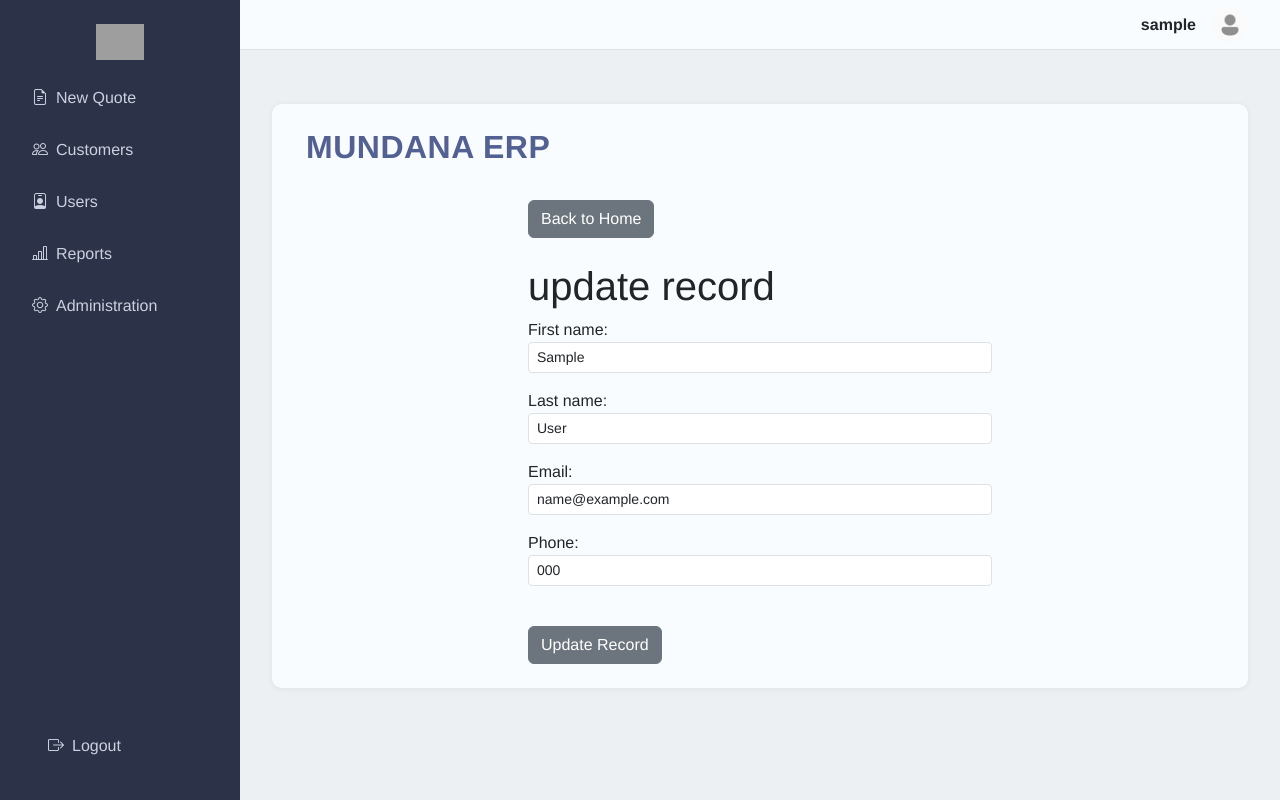
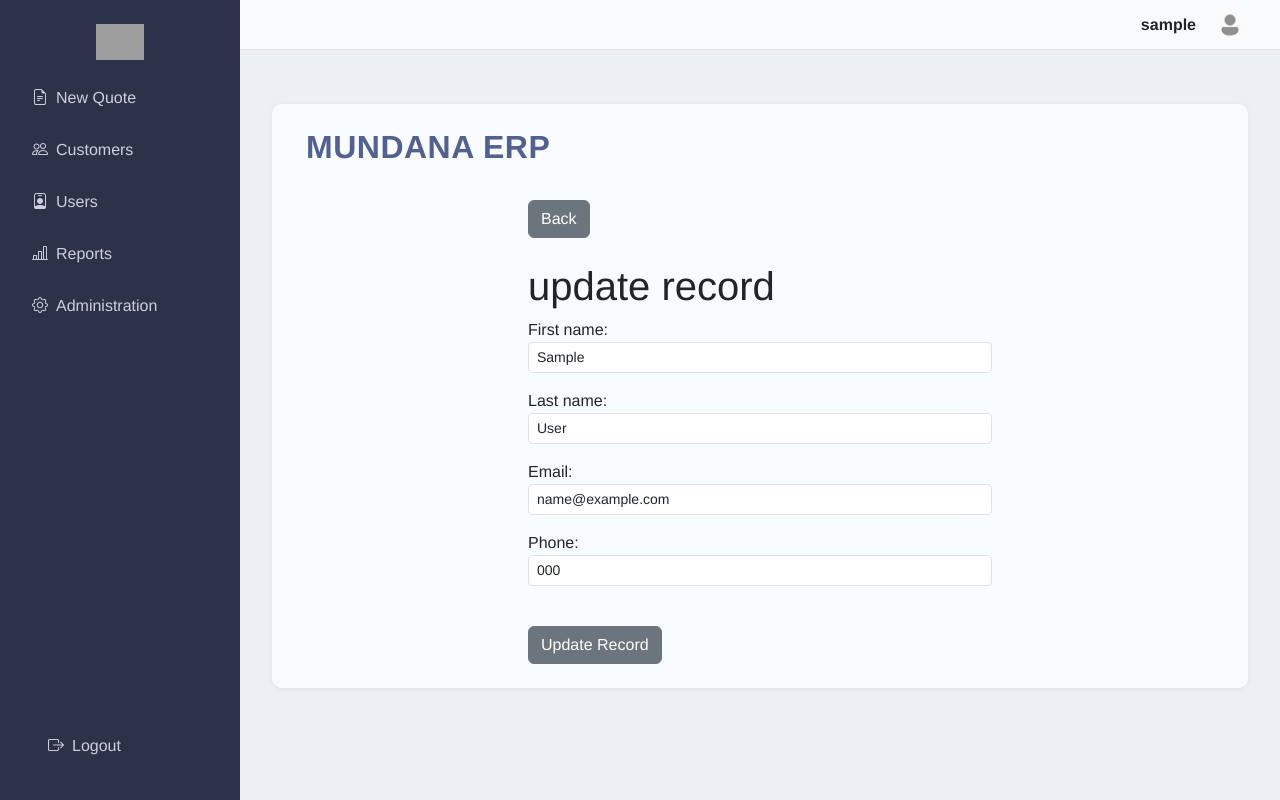
Before and after one commit to Amadoose/djangocrm, a Django app: page /update_record/1 in a window 1280 px wide. Run offline with Django 5.2, Linux system fonts and the light colour scheme; a user stored in the database is signed in; tables that the repository leaves empty hold one stand-in row (values such as "Sample post"); grey boxes are pictures that could not be loaded.

Commit message:
fixing loose ends

```diff
--- a/website/forms.py
+++ b/website/forms.py
@@ -8,17 +8,17 @@ class SignUpForm(UserCreationForm):
     email = forms.EmailField(
         label='',
         max_length=30,
-        widget=forms.TextInput(attrs={'class': 'form-control form-control-sm', 'placeholder': 'Correo electrónico'})
+        widget=forms.TextInput(attrs={'class': 'form-control form-control-sm', 'placeholder': 'Email Address'})
     )
     first_name = forms.CharField(
         label='',
         max_length=30,
-        widget=forms.TextInput(attrs={'class': 'form-control form-control-sm', 'placeholder': 'first name'})
+        widget=forms.TextInput(attrs={'class': 'form-control form-control-sm', 'placeholder': 'First Name'})
     )
     last_name = forms.CharField(
         label='',
         max_length=30,
-        widget=forms.TextInput(attrs={'class': 'form-control form-control-sm', 'placeholder': 'last name'})
+        widget=forms.TextInput(attrs={'class': 'form-control form-control-sm', 'placeholder': 'Last Name'})
     )
 
     class Meta:
@@ -37,8 +37,8 @@ class AddRecordForm(forms.ModelForm):
         exclude = (User,)
         fields = ['first_name', 'last_name', 'email', 'phone']
         widgets = {
-            'first_name': forms.TextInput(attrs={'class': 'form-control form-control-sm', 'placeholder': 'First Name'}),
-            'last_name': forms.TextInput(attrs={'class': 'form-control form-control-sm', 'placeholder': 'Last Name'}),
-            'phone': forms.TextInput(attrs={'class': 'form-control form-control-sm', 'placeholder': 'Phone Number'}),
-            'email': forms.TextInput(attrs={'class': 'form-control form-control-sm', 'placeholder': 'Email Address'}),
+            'first_name': forms.TextInput(attrs={'class': 'form-control form-control-sm', 'placeholder': ''}),
+            'last_name': forms.TextInput(attrs={'class': 'form-control form-control-sm', 'placeholder': ''}),
+            'phone': forms.TextInput(attrs={'class': 'form-control form-control-sm', 'placeholder': ''}),
+            'email': forms.TextInput(attrs={'class': 'form-control form-control-sm', 'placeholder': ''}),
         }
--- a/website/templates/update_record.html
+++ b/website/templates/update_record.html
@@ -3,7 +3,7 @@
 {% block content %}
 
 <div class="col-md-6 offset-md-3">
-<a href="{% url 'home' %}" class="btn btn-secondary">Back to Home</a> <br/> <br/>
+<a href="{% url 'users' %}" class="btn btn-secondary">Back</a> <br/> <br/>
 <h1>update record</h1>
 
 <form method="post">
--- a/website/views.py
+++ b/website/views.py
@@ -47,7 +47,7 @@ def register_user(request):
             user = authenticate(username=username, password=password)
             login(request, user)
             messages.success(request, f'Cuenta creada para {username}. Ahora puedes iniciar sesión.')
-            return redirect('home')
+            return redirect('login')
     else:
         form = SignUpForm()
         return render(request, 'register.html', {'form': form})
@@ -69,37 +69,36 @@ def customer_record(request, pk):
     else:
         # If the user is not authenticated, redirect to the home page
         messages.success(request, 'Debes iniciar sesión para ver los registros.')
-        return redirect('home')
+        return redirect('login')
 
 def delete_record(request, pk):
     if not request.user.is_authenticated:
         messages.error(request, 'Debes iniciar sesión para eliminar un registro.')
-        return redirect('home')
+        return redirect('login')
 
     record = Record.objects.get(id=pk)
 
     if request.method == 'POST':
         record.delete()
         messages.success(request, 'Registro eliminado correctamente.')
-        return redirect('home')
+        return redirect('users')
 
     # Si es GET, muestra la página de confirmación
     return render(request, 'confirm_delete.html', {'record': record})
 
 def add_record(request):
     if not request.user.is_authenticated:
-        messages.error(request, 'Debes iniciar sesión para agregar un registro.')
-        return redirect('home')
+        messages.error(request, 'You must log in to add a customer.')
+        return redirect('login')
 
     if request.method == 'POST':
         form = AddRecordForm(request.POST)
         if form.is_valid():
             record = form.save()
-            messages.success(request, 'Registro agregado correctamente.')
+            messages.success(request, 'Correctly added.')
             return redirect('record', pk=record.id)  # Redirige al detalle del registro
-    else:
-        form = AddRecordForm()
-
+        else:
+            form = AddRecordForm()
     return render(request, 'add_record.html', {'form': form})
 
 def update_record(request, pk):
@@ -113,7 +112,7 @@ def update_record(request, pk):
         return render(request, 'update_record.html', {'form': form, 'record': record})
     else:
         messages.error(request, 'Debes iniciar sesión para actualizar un registro.')
-        return redirect('home')
+        return redirect('login')
 
 
 def quote(request):
```
Also changed, not shown: dcrm/y.py (renamed from dcrm/x.py).
